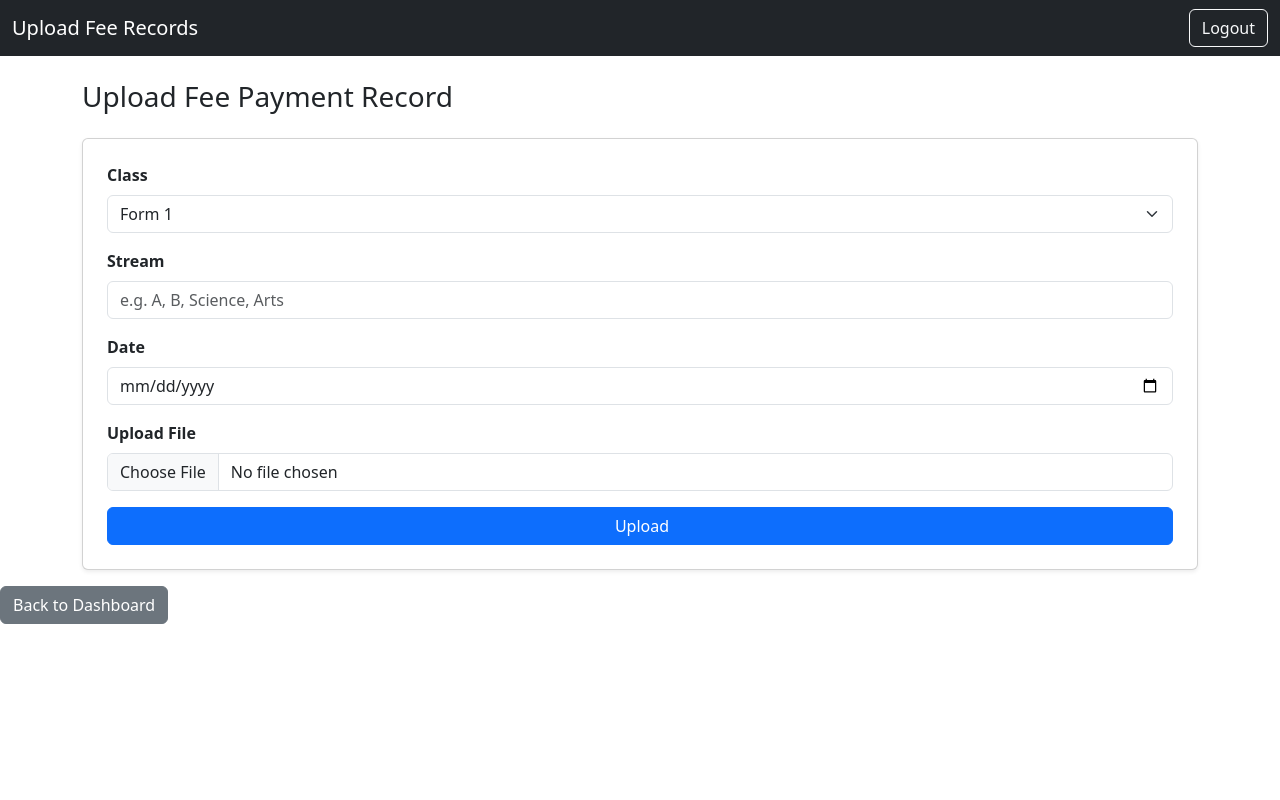
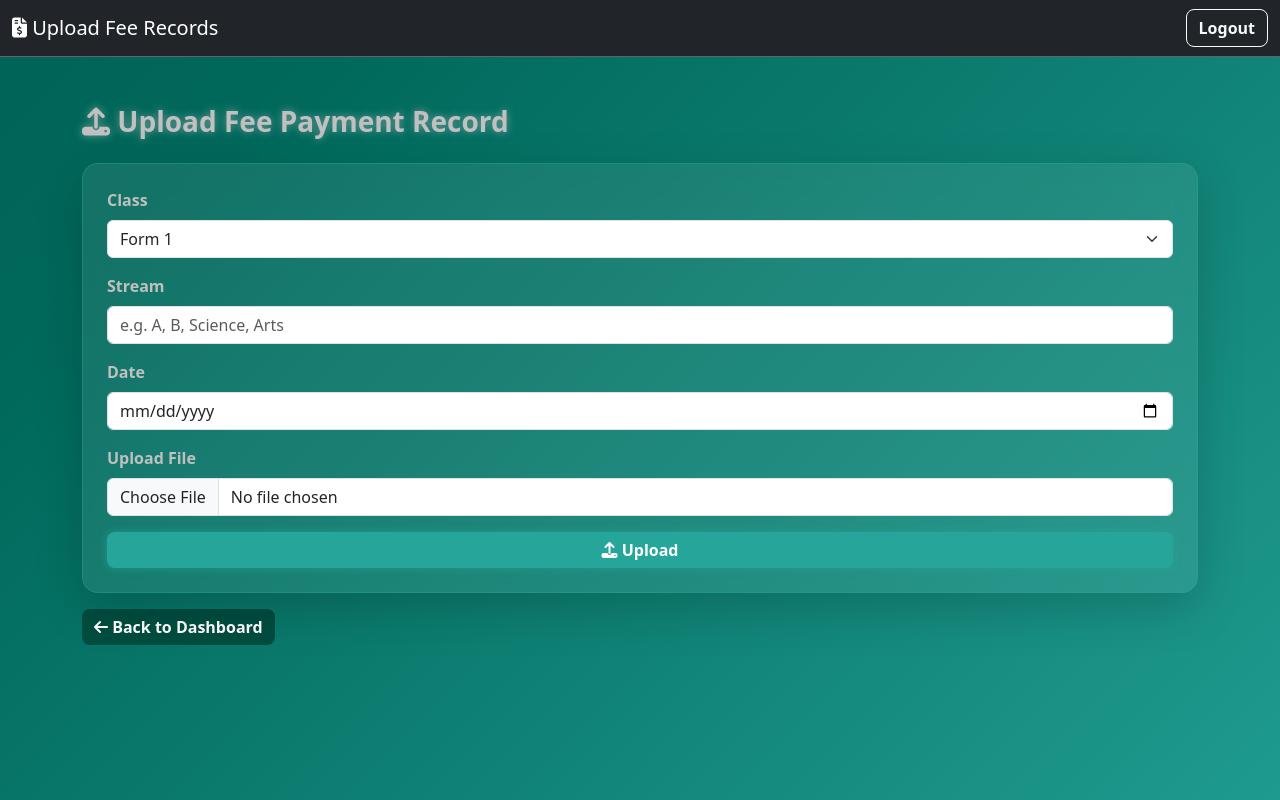
Before and after one commit to EzraelJeremiah-py/PESS, a Flask app: page /fees/upload in a window 1280 px wide. Run offline with Flask 3, Linux system fonts and the light colour scheme; the visitor is signed in with stand-in values (Sample User, id 1); some libraries are stand-ins or nearby versions.

Commit message:
Update upload_fee.html

```diff
--- a/pess-backend/templates/fees/upload_fee.html
+++ b/pess-backend/templates/fees/upload_fee.html
@@ -4,24 +4,84 @@
   <meta charset="UTF-8">
   <title>Upload Fee Records</title>
   <link href="https://cdn.jsdelivr.net/npm/bootstrap@5.3.3/dist/css/bootstrap.min.css" rel="stylesheet">
+  <link href="https://cdnjs.cloudflare.com/ajax/libs/font-awesome/6.5.0/css/all.min.css" rel="stylesheet">
+  <style>
+    body {
+      background: linear-gradient(135deg, #004d40, #00695c, #26a69a);
+      background-size: 200% 200%;
+      animation: gradientMove 14s ease infinite;
+      min-height: 100vh;
+      color: #fff;
+    }
+    @keyframes gradientMove {
+      0% { background-position: 0% 50%; }
+      50% { background-position: 100% 50%; }
+      100% { background-position: 0% 50%; }
+    }
+    .navbar {
+      backdrop-filter: blur(8px);
+      border-bottom: 1px solid rgba(192,192,192,0.4); /* silver accent */
+    }
+    h3 {
+      color: #c0c0c0; /* silver */
+      font-weight: 700;
+      text-shadow: 0 0 8px rgba(192,192,192,0.6);
+    }
+    .card {
+      border-radius: 16px;
+      backdrop-filter: blur(12px);
+      background: rgba(255,255,255,0.08);
+      border: 1px solid rgba(38,166,154,0.4); /* emerald accent */
+      transition: transform 0.2s ease, box-shadow 0.2s ease;
+    }
+    .card:hover {
+      transform: translateY(-6px);
+      box-shadow: 0 0 20px rgba(38,166,154,0.6);
+    }
+    .btn {
+      border-radius: 8px;
+      font-weight: 600;
+    }
+    .btn-primary {
+      background-color: #26a69a; /* emerald */
+      border: none;
+      color: #fff;
+      box-shadow: 0 0 8px rgba(38,166,154,0.6);
+    }
+    .btn-primary:hover {
+      background-color: #1e8e82;
+    }
+    .btn-secondary {
+      background-color: #004d40;
+      border: none;
+      color: #fff;
+    }
+    .btn-secondary:hover {
+      background-color: #00332c;
+    }
+    label {
+      color: #c0c0c0;
+      font-weight: 600;
+    }
+  </style>
 </head>
 <body>
   <!-- Navbar -->
   <nav class="navbar navbar-dark bg-dark">
     <div class="container-fluid">
-      <span class="navbar-brand">Upload Fee Records</span>
+      <span class="navbar-brand"><i class="fas fa-file-invoice-dollar"></i> Upload Fee Records</span>
       <a href="{{ url_for('auth.logout') }}" class="btn btn-outline-light">Logout</a>
     </div>
   </nav>
 
   <!-- Main Content -->
-  <div class="container mt-4">
-    <h3 class="mb-4">Upload Fee Payment Record</h3>
+  <div class="container mt-5">
+    <h3 class="mb-4"><i class="fas fa-upload"></i> Upload Fee Payment Record</h3>
 
     <!-- Upload Form -->
-    <form method="POST" enctype="multipart/form-data" class="card p-4 shadow-sm">
+    <form method="POST" enctype="multipart/form-data" class="card p-4 shadow-lg">
       <div class="mb-3">
-        <label class="form-label fw-bold">Class</label>
+        <label class="form-label">Class</label>
         <select name="class" class="form-select" required>
           <option value="Form1">Form 1</option>
           <option value="Form2">Form 2</option>
@@ -33,25 +93,28 @@
       </div>
 
       <div class="mb-3">
-        <label class="form-label fw-bold">Stream</label>
+        <label class="form-label">Stream</label>
         <input type="text" name="stream" class="form-control" placeholder="e.g. A, B, Science, Arts" required>
       </div>
 
       <div class="mb-3">
-        <label class="form-label fw-bold">Date</label>
+        <label class="form-label">Date</label>
         <input type="date" name="fee_date" class="form-control" required>
       </div>
 
       <div class="mb-3">
-        <label class="form-label fw-bold">Upload File</label>
+        <label class="form-label">Upload File</label>
         <input type="file" name="file" class="form-control" required>
       </div>
 
       <button type="submit" class="btn btn-primary w-100">
-        <i class="bi bi-upload me-1"></i> Upload
+        <i class="fas fa-upload"></i> Upload
       </button>
     </form>
+
+    <a href="{{ url_for('admin.dashboard') }}" class="btn btn-secondary mt-3">
+      <i class="fas fa-arrow-left"></i> Back to Dashboard
+    </a>
   </div>
-  <a href="{{ url_for('admin.dashboard') }}" class="btn btn-secondary mt-3">Back to Dashboard</a>
 </body>
 </html>
```
